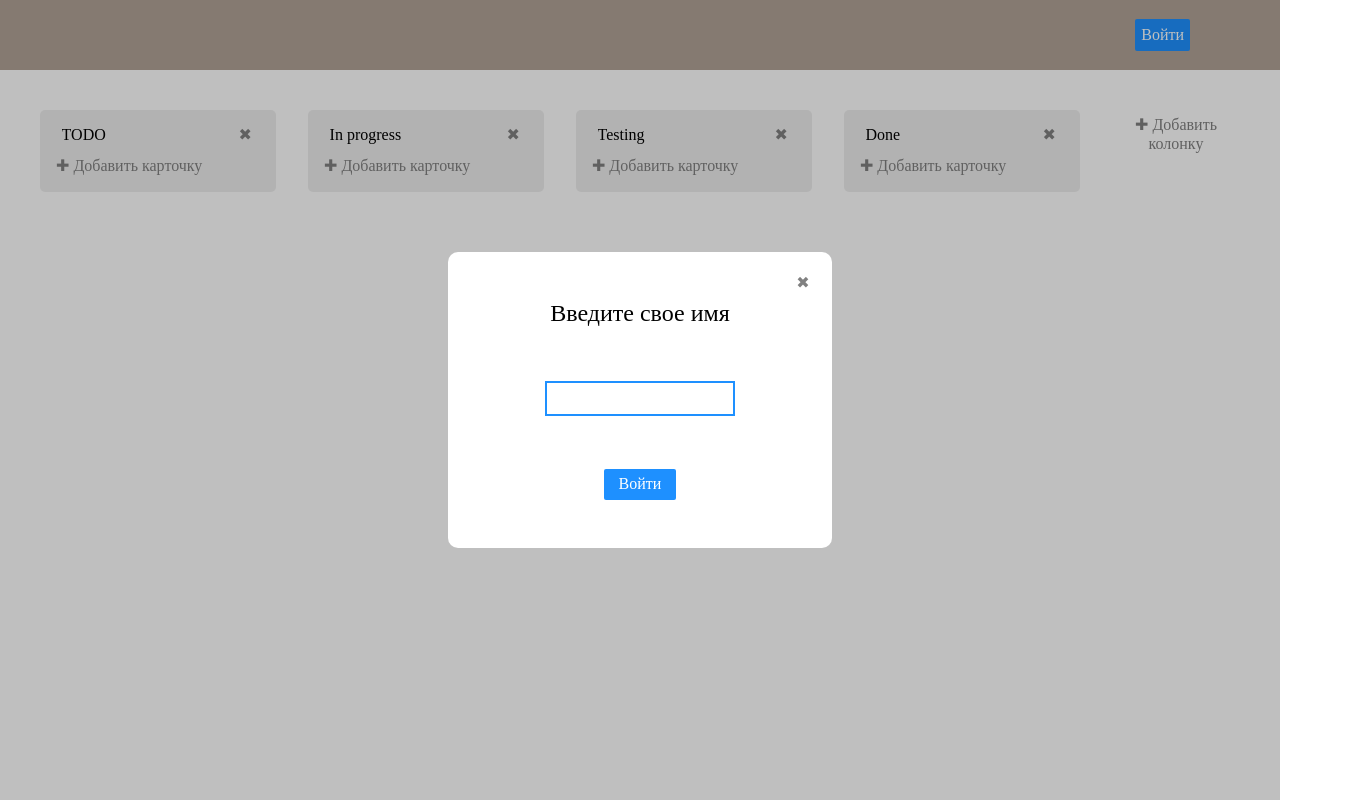
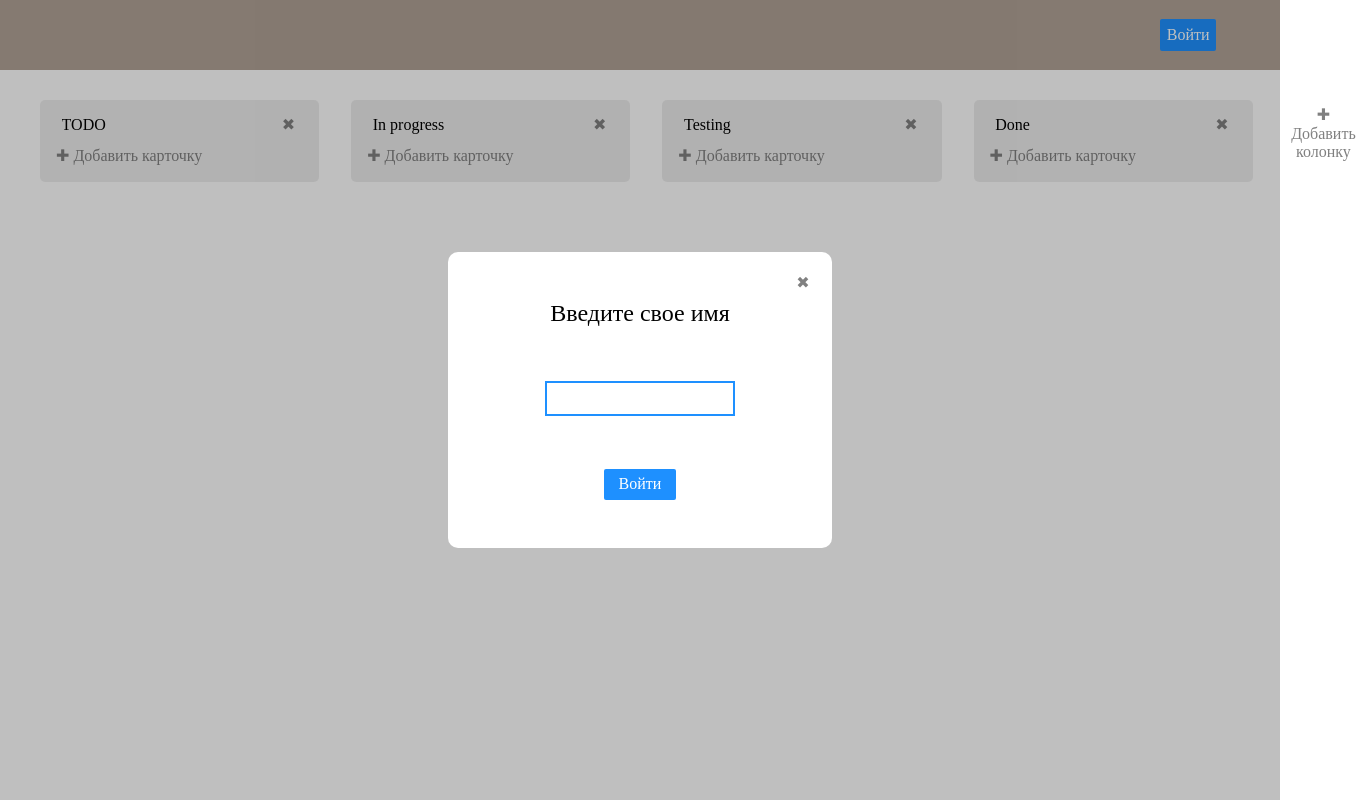
Before and after one commit to EzhovSergey/purrweb_trello, a React (Create React App) app: page / in a window 1280 px wide. Shown: the whole page, 1362 px wide, since content can reach past the window. Built offline with nearby package versions, Linux system fonts and the light colour scheme.

Commit message:
fix: style header

```diff
--- a/src/App.tsx
+++ b/src/App.tsx
@@ -105,11 +105,12 @@ function App() {
 export default App;
 
 const Body = styled.div`
+  margin-top: 100px;
 `;
 
 const SColumns = styled.div`
   display: flex;
-  margin: 5vh;
+  margin: 0 5vh;
 `;
 
 const SFormAuth = styled.div`
--- a/src/components/Card.tsx
+++ b/src/components/Card.tsx
@@ -15,7 +15,7 @@ const Card = (props: CardProps) => {
     }
 
     return (
-      <p>{countComments}</p>
+      <p>&#9993; {countComments}</p>
     )
   }
 
@@ -32,8 +32,12 @@ const Card = (props: CardProps) => {
     <>
       <SCard onClick={() => setIsOpenModal(true)}>
         <SCardName>{props.card.name}</SCardName>
-        <Button onClick={e => deleteCard(e)}>&#10006;</Button>
-        {renderCountComments()}
+        <div>
+          <Button onClick={e => deleteCard(e)}>&#10006;</Button>
+          <SCountComments>
+            {renderCountComments()}
+          </SCountComments>
+        </div>
       </SCard>
       <Modal isOpen={isOpenModal} setIsOpen={setIsOpenModal}>
         <CardOpen
@@ -72,3 +76,9 @@ const SCardName = styled.span`
   padding: 0.5em;
   overflow-wrap: break-word;
 `;
+
+const SCountComments = styled.div`
+  display: flex;
+  align-items: center;
+  height: 1.5em;
+`;
--- a/src/components/Column.tsx
+++ b/src/components/Column.tsx
@@ -78,7 +78,7 @@ type ColumnProps = {
 
 const SColumn = styled.section`
   margin-right: 2em;
-  width: 260px;
+  min-width: 260px;
   border-radius: 5px;
   background-color: rgba(0, 0, 0, 0.07);
   padding: 0.6em;
--- a/src/components/CreateCard.tsx
+++ b/src/components/CreateCard.tsx
@@ -5,7 +5,7 @@ import { Button, Input } from "../ui";
 
 const CreateCard = (props: CreateCardProps) => {
   const [isCreate, setIsCreate] = useState(false);
-  const { bind, value } = useInput();
+  const { bind, value, clear } = useInput();
 
   const createCard = () => {
     if (value) {
@@ -13,6 +13,7 @@ const CreateCard = (props: CreateCardProps) => {
     }
 
     setIsCreate(false)
+    clear();
   }
 
   return (
--- a/src/components/Header.tsx
+++ b/src/components/Header.tsx
@@ -36,12 +36,18 @@ type HeaderProps = {
 }
 
 const SHeader = styled.header`
+  position: fixed;
   background-color: #B1A296;
   height: 70px;
+  top: 0;
+  width: 100vw;
   display: flex;
   justify-content: right;
   align-items: center;
-  padding-right: 7%;
+
+  > Button {
+    margin-right: 4em;
+  }
 `;
 
 const SUserName = styled.span`
```
